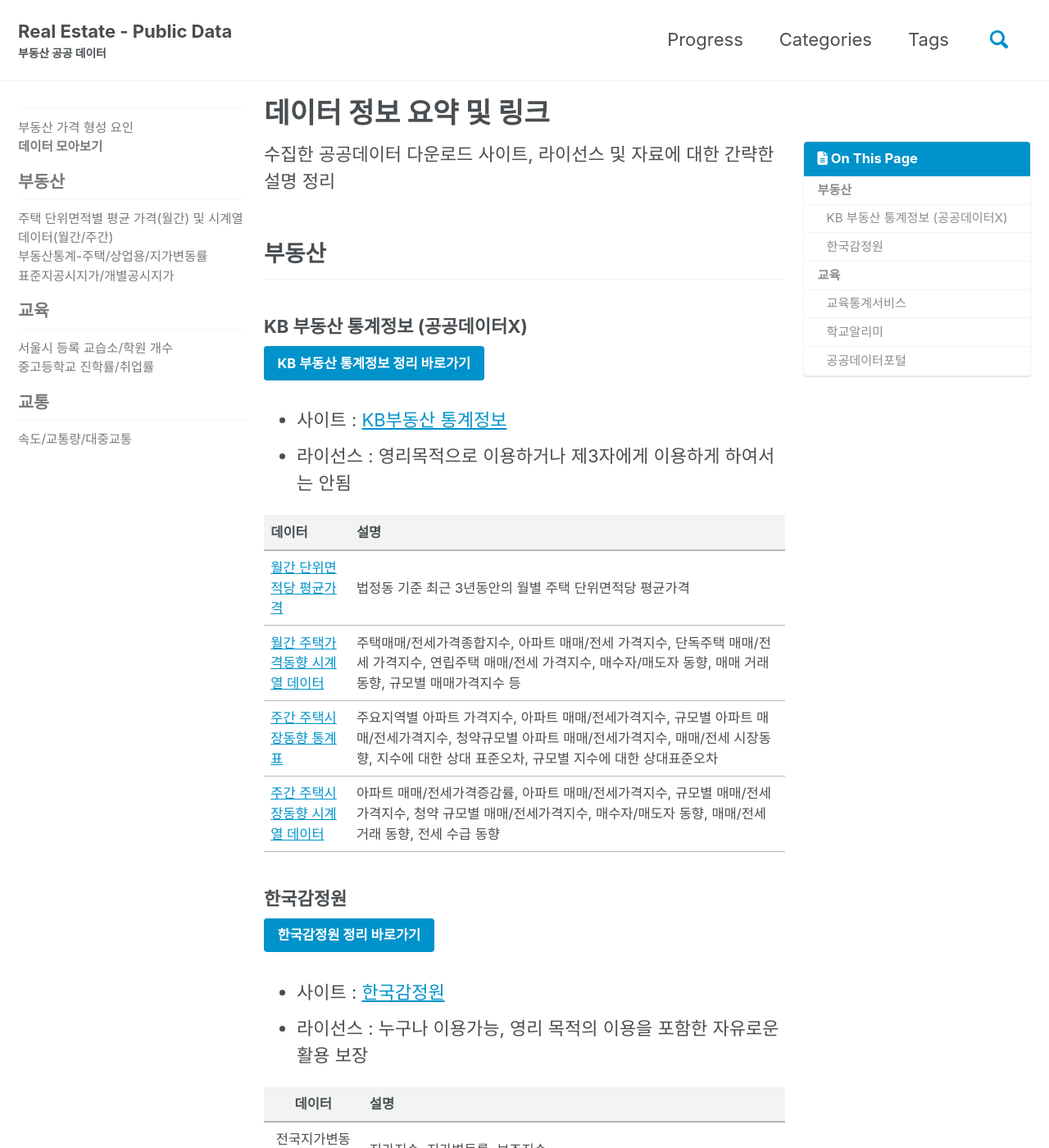
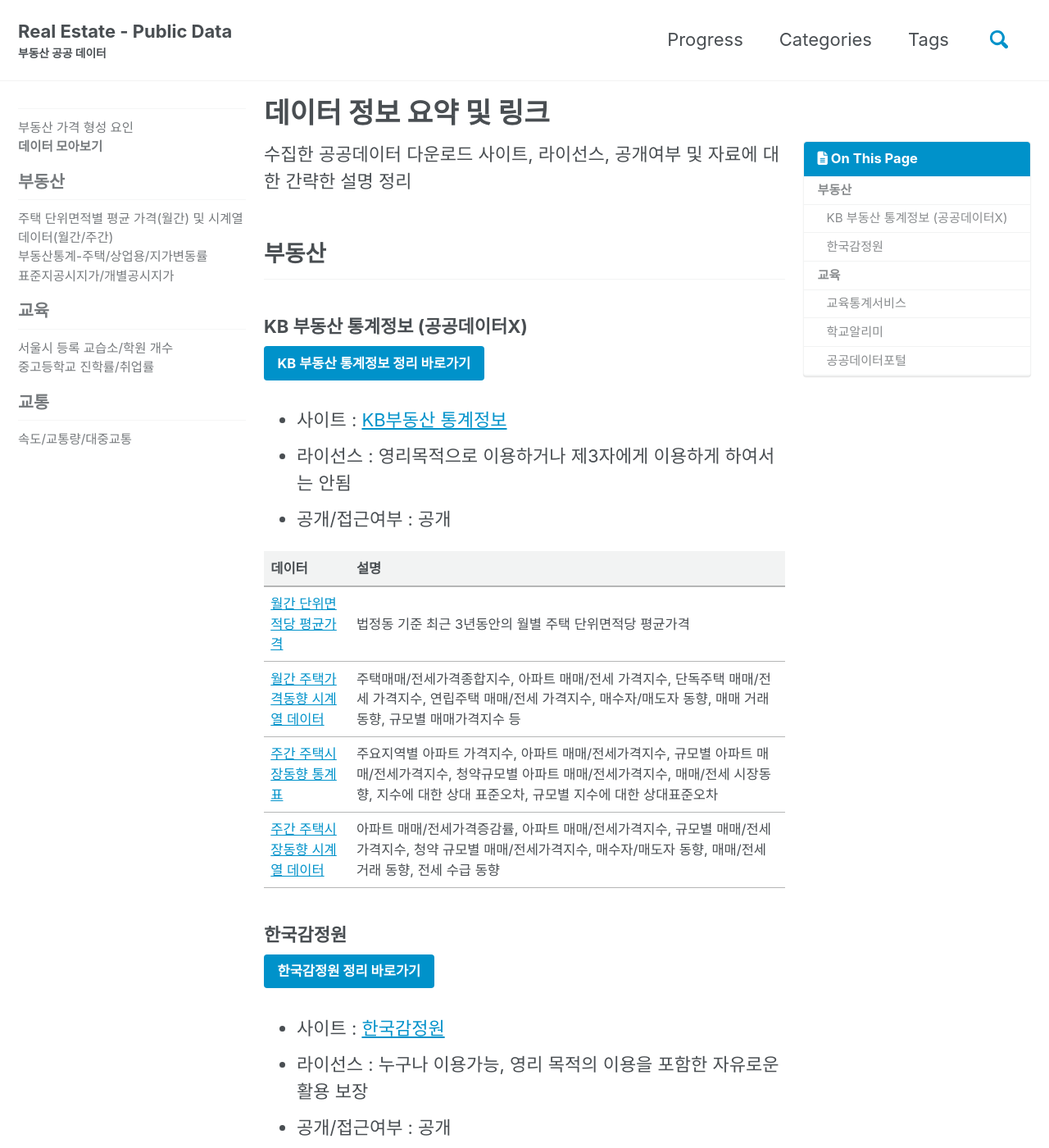
Before and after one commit to nseunghee97/real-estate-public-data, a Jekyll site: the page built from _posts/2019-08-08-요약.md, in a window 1280 px wide and 1400 px high. Shown: the whole window at 82% size. Built offline with Jekyll 4.4.1, drawn with Linux system fonts in a browser that asks for light colours; cached includes are drawn as plain includes; nearby versions of some CDN libraries; some of the changed text lies outside the part shown.

Commit message:
공개여부 추가

```diff
--- a/_posts/2019-08-08-요약.md
+++ b/_posts/2019-08-08-요약.md
@@ -8,7 +8,7 @@ toc_sticky: true
 permalink: /data-link/
 ---
 
-수집한 공공데이터 다운로드 사이트, 라이선스 및 자료에 대한 간략한 설명 정리
+수집한 공공데이터 다운로드 사이트, 라이선스, 공개여부 및 자료에 대한 간략한 설명 정리
 
 ## 부동산
 
@@ -18,6 +18,7 @@ permalink: /data-link/
 
 - 사이트 : [KB부동산 통계정보](https://onland.kbstar.com/quics?page=C059743)
 - 라이선스 : 영리목적으로 이용하거나 제3자에게 이용하게 하여서는 안됨
+- 공개/접근여부 : 공개
 
 |데이터|설명|
 |:--|:--|
@@ -32,6 +33,7 @@ permalink: /data-link/
 
 - 사이트 : [한국감정원](http://www.kab.co.kr/kab/home/main/main.jsp)
 - 라이선스 : 누구나 이용가능, 영리 목적의 이용을 포함한 자유로운 활용 보장
+- 공개/접근여부 : 공개
 
 |데이터|설명|
 |:--:|:--|
@@ -57,6 +59,7 @@ permalink: /data-link/
 
 - 사이트 : [교육통계서비스](http://kess.kedi.re.kr/index)
 - 라이선스 : 누구나 이용가능, 영리 목적의 이용을 포함한 자유로운 활용 보장
+- 공개/접근여부 : 공개
 
 |데이터|설명|
 |:--|:--|
@@ -69,6 +72,7 @@ permalink: /data-link/
 
 - 사이트 : [학교알리미](https://www.schoolinfo.go.kr/)
 - 라이선스 : 누구나 이용가능하고, 영리 목적의 이용을 포함한 자유로운 활용이 보장. 출처표시.
+- 공개/접근여부 : 공개
 
 |데이터|설명|
 |:--|:--|
@@ -80,6 +84,7 @@ permalink: /data-link/
 
 - 사이트 : [공공데이터포털](http://data.go.kr)
 - 라이선스 : 누구나 이용가능하고, 영리 목적의 이용을 포함한 자유로운 활용 보장. 출처표시.
+- 공개/접근여부 : 공개
 
 |데이터|설명|
 |:--|:--|
```
